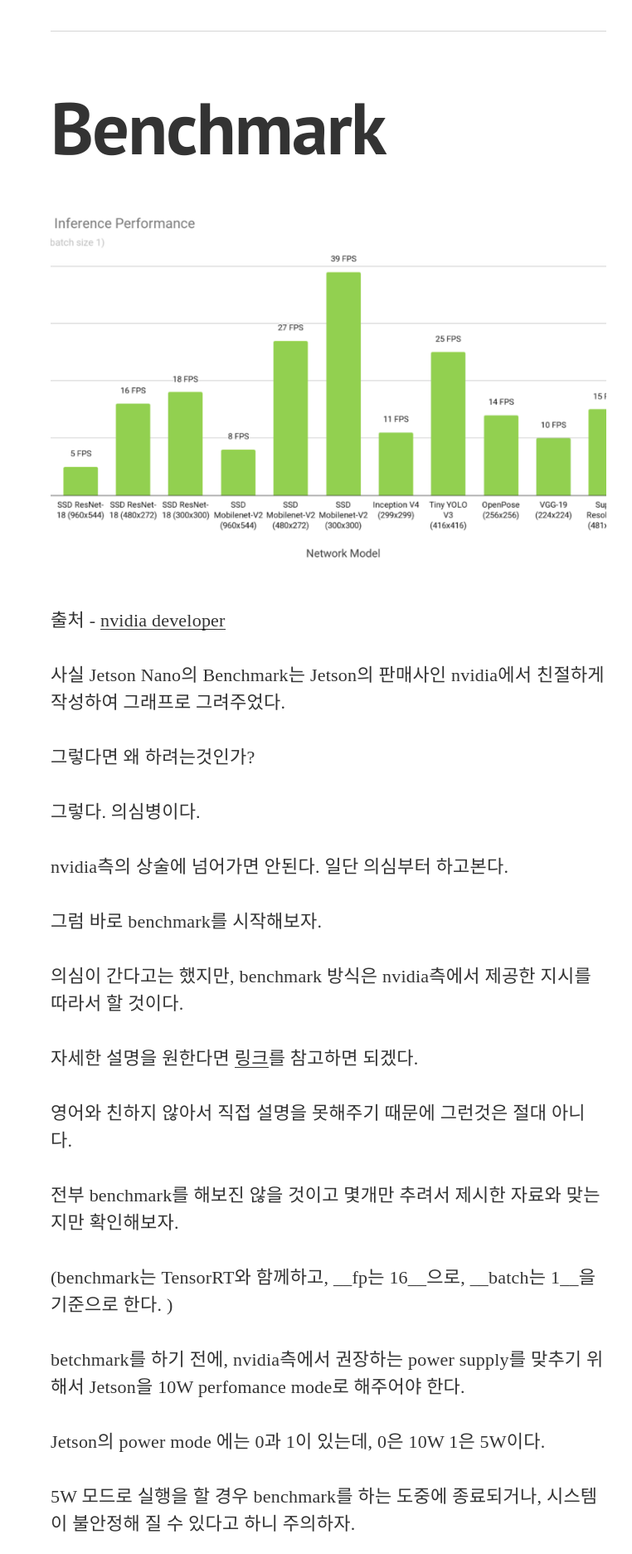
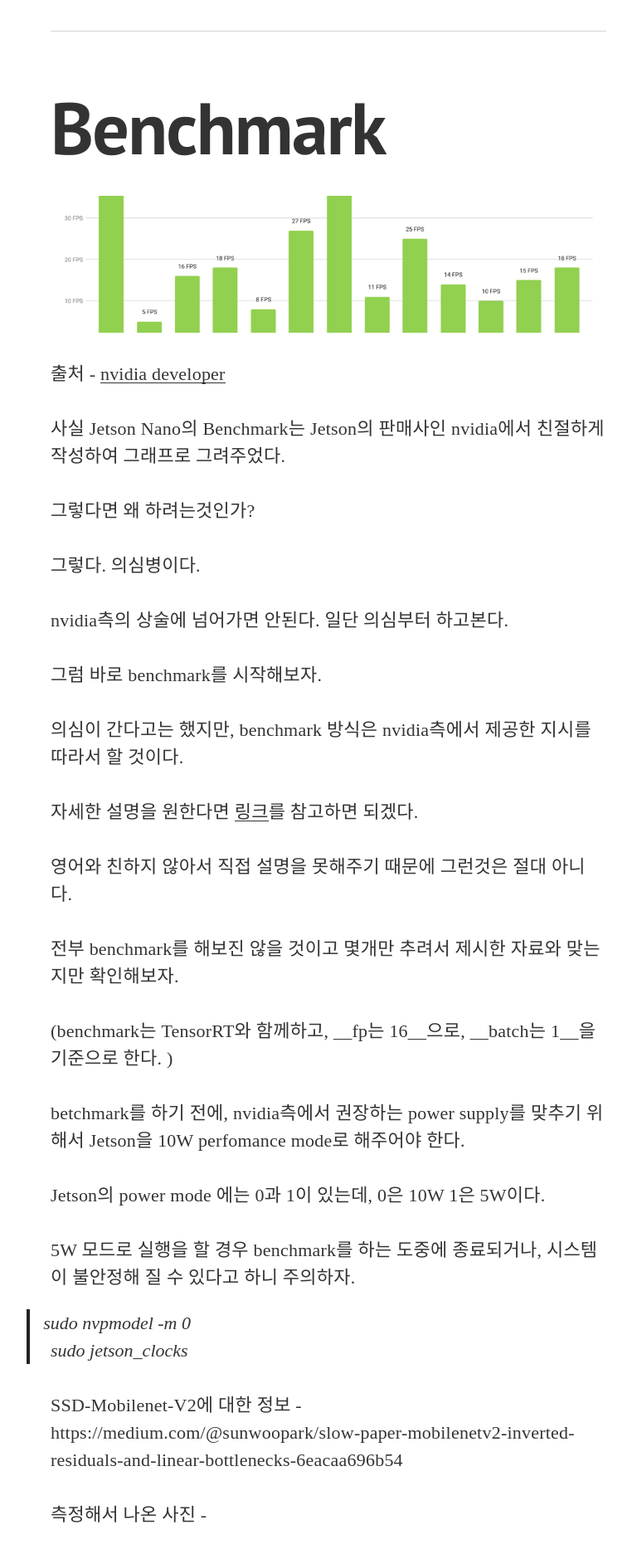
Before and after one commit to vincentchan/mickey, a Jekyll site: the page built from _posts/2019-06-27-jetsonnano02.markdown, in a window 1280 px wide. Shown: the part 2642-4515 px from the top of the page at 83% size, without its empty margins (244-1006 px from the left). Built offline with Jekyll 4.4.1, drawn with Linux system fonts in a browser that asks for light colours; nearby versions of some CDN libraries; some web fonts are replaced; comment, search, counter and statistics services are not loaded.

Commit message:
jetson nano benchmark 01-test

```diff
--- a/_posts/2019-06-27-jetsonnano02.markdown
+++ b/_posts/2019-06-27-jetsonnano02.markdown
@@ -58,7 +58,7 @@
 
 # Benchmark
 
-<div class="img img--fullContainer img--14xLeading" style="background-image: url({{ site.baseurl_posts_img }}jetson_nano-deep_learning_inference_perf-chart.png);"></div>
+<div class="img img--fullContainer img--5xLeading" style="background-image: url({{ site.baseurl_posts_img }}jetson_nano-deep_learning_inference_perf-chart.png);"></div>
 
 출처 - [nvidia developer](https://developer.nvidia.com/embedded/jetson-nano-dl-inference-benchmarks)
 
```
